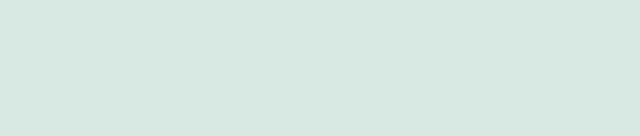
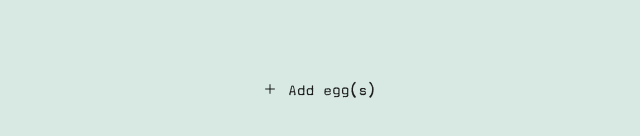
Before and after one commit to daniel-sungwon-lee/egg, a Next.js app: page /egg in a window 1280 px wide. Shown: the part 604-740 px from the top of the page, without its empty margins (320-960 px from the left). Built offline with nearby package versions, Linux system fonts and the light colour scheme.

Commit message:
added collapse to /egg and other update

```diff
--- a/app/egg/page.js
+++ b/app/egg/page.js
@@ -6,9 +6,45 @@ import Lottie from 'lottie-react'
 import chickAnimation from '/public/lottie/chick.json'
 import { gsap } from 'gsap'
 import { useState } from 'react'
+import { Button, Card, Collapse } from 'antd/es'
+import localFont from 'next/font/local'
+import { PlusOutlined } from '@ant-design/icons'
+
+const Magda = localFont({ src: '../../public/fonts/Magda.otf' })
 
 export default function Egg() {
   const [icon, setIcon] = useState('egg')
+
+  const [active, setActive] = useState(false)
+
+  const [date, setDate] = useState('')
+  const [amount, setAmount] = useState('')
+
+  const handleSubmit = (e) => {
+    e.preventDefault()
+  }
+
+  const items = [
+    {
+      key: '1',
+      label: active ? 'Close' : 'Add egg(s)',
+      children: <Card bordered={false} className={Magda.className}
+                 style={{width: '300px'}}>
+                  <form onSubmit={handleSubmit}>
+                    <p>Date:</p>
+
+                    <p>Amount:</p>
+
+                    <div style={{display: 'flex', justifyContent: 'center'}}>
+                      <Button htmlType='submit' shape='round' className={Magda.className}
+                      style={{background: '#D8E9E4', color: 'black'}} type='primary'>
+                        Add
+                      </Button>
+                    </div>
+                  </form>
+                </Card>
+    }
+  ]
 
   return (
     <main className={styles.eggPage}>
@@ -42,6 +78,20 @@ export default function Egg() {
           Chicken
         </a>
       </div>
+
+      <div className={styles.collapse}>
+        <Collapse items={items} ghost size='large' className={Magda.className}
+         expandIcon={({isActive}) => <PlusOutlined rotate={isActive ? 135 : 0} />}
+         onChange={() => {
+          if(document.querySelector('.ant-collapse-item-active')) {
+            setActive(true)
+          } else {
+            setActive(false)
+          }
+          setDate('')
+          setAmount('')
+         }} />
+      </div>
     </main>
   )
 }
--- a/app/egg/page.module.css
+++ b/app/egg/page.module.css
@@ -29,3 +29,9 @@
   position: relative;
   z-index: 3;
 }
+
+.collapse{
+  display: flex;
+  justify-content: center;
+  margin-bottom: 4rem;
+}
```
Also changed, not shown: app/page.js (+7 -1 lines).
